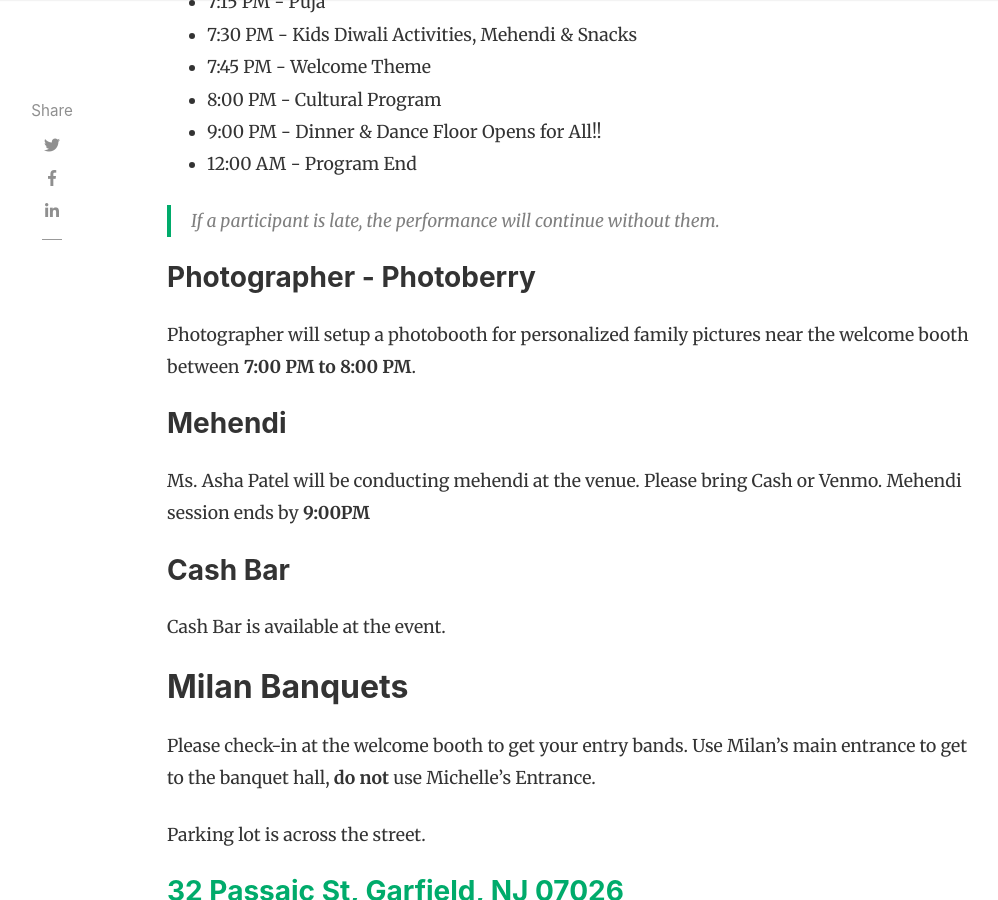
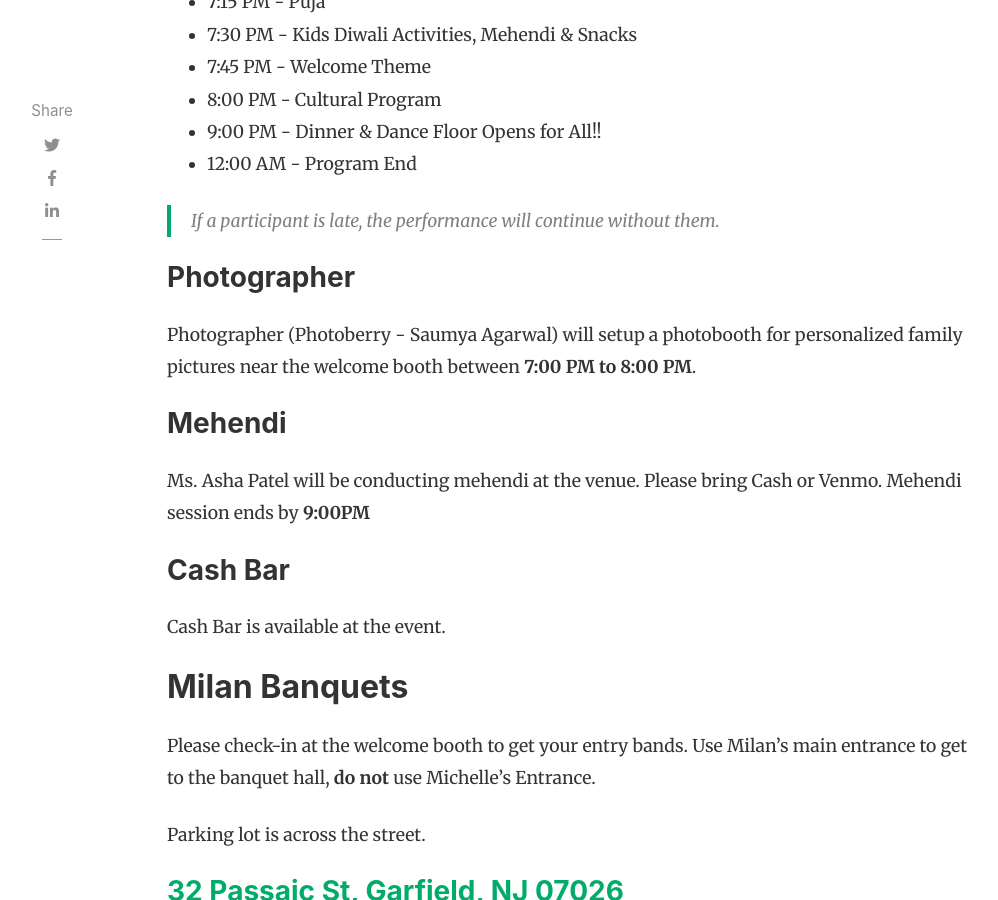
Before and after one commit to glen-rock-indian-community/glenrockindiancommunity.github.io, a Jekyll site: the page built from _posts/2022-10-19-diwali-2022-program-guide.md, in a window 1280 px wide and 900 px high, scrolled down 1022 px. Shown: the whole window, without its empty margins (118-1116 px from the left). Built offline with Jekyll 4.4.1, drawn with Linux system fonts in a browser that asks for light colours; nearby versions of some CDN libraries; comment, search, counter and statistics services are not loaded.

Commit message:
fixed path and formatting

```diff
--- a/_posts/2022-10-19-diwali-2022-program-guide.md
+++ b/_posts/2022-10-19-diwali-2022-program-guide.md
@@ -23,8 +23,8 @@ Please check-in at the welcome booth to get your entry bands. Use Milan's main e
 
 > If a participant is late, the performance will continue without them.
 
-### Photographer - Photoberry
-Photographer will setup a photobooth for personalized family pictures near the welcome booth between **7:00 PM to 8:00 PM**.
+### Photographer
+Photographer (Photoberry - Saumya Agarwal) will setup a photobooth for personalized family pictures near the welcome booth between **7:00 PM to 8:00 PM**.
 
 ### Mehendi
 Ms. Asha Patel will be conducting mehendi at the venue. Please bring Cash or Venmo. Mehendi session ends by **9:00PM**
```
